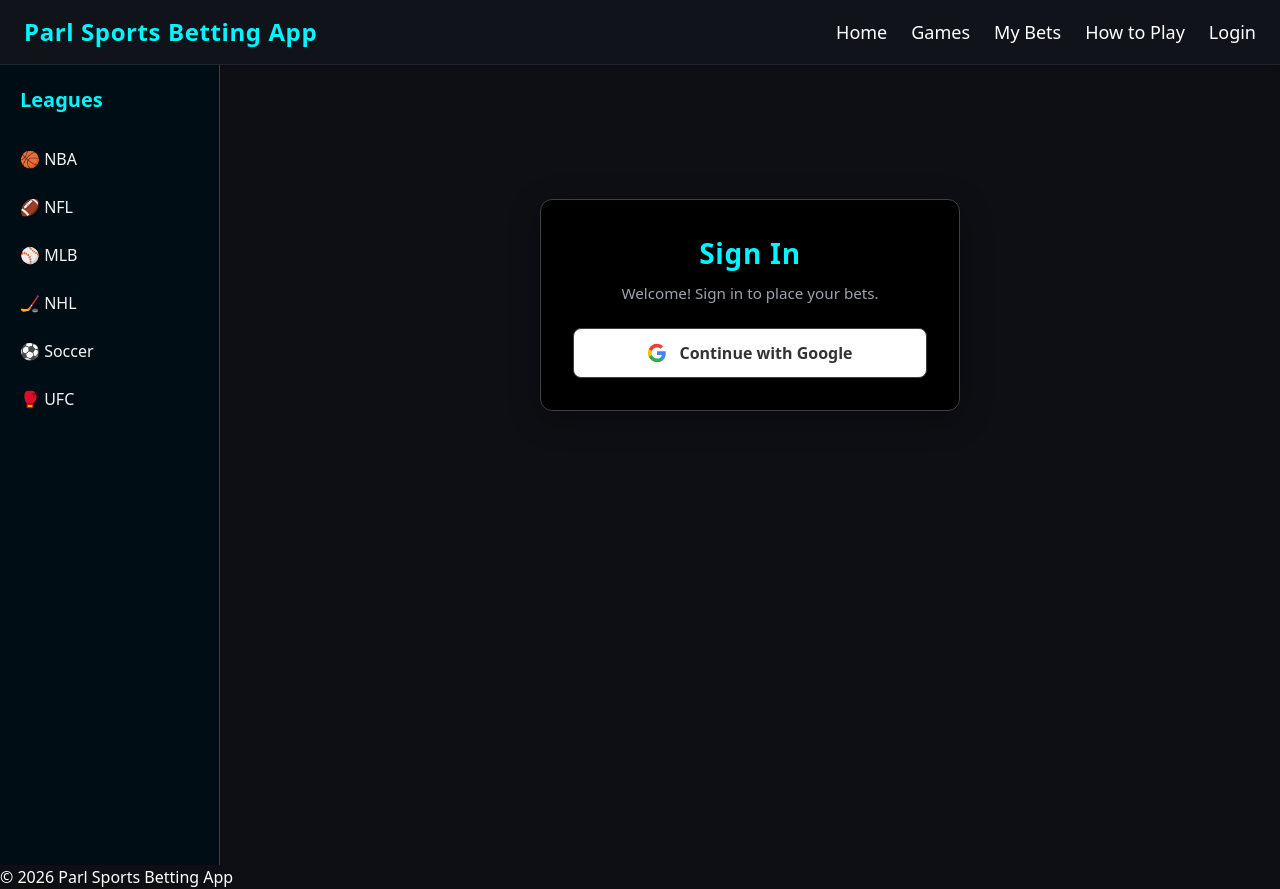
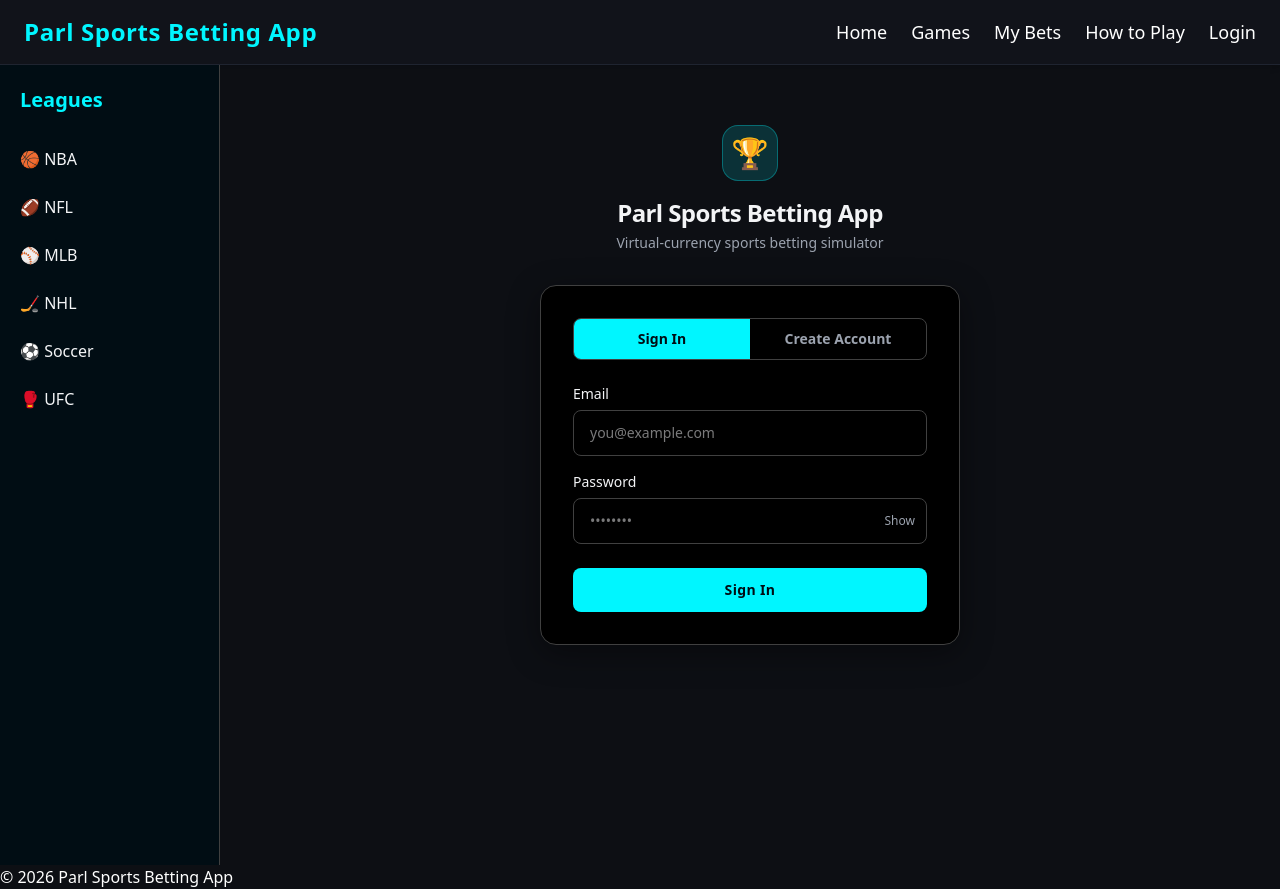
Before and after one commit to AmalSresh/491-ParlAI, a React (Vite) app in the folder frontend/: page /login in a window 1280 px wide. Built offline with nearby package versions, Linux system fonts and the light colour scheme; no server answers.

Commit message:
login page

```diff
--- a/frontend/src/context/AuthContext.jsx
+++ b/frontend/src/context/AuthContext.jsx
@@ -5,10 +5,9 @@ import {
   useEffect,
   useCallback,
 } from 'react';
+import { apiFetch, setToken, clearToken, getToken } from '../api.js';
 
 const AuthContext = createContext(null);
-
-const AUTH_ME_URL = '/.auth/me';
 
 export function AuthProvider({ children }) {
   const [user, setUser] = useState(null);
@@ -16,13 +15,31 @@ export function AuthProvider({ children }) {
 
   const checkAuth = useCallback(async () => {
     try {
-      const res = await fetch(AUTH_ME_URL, { cache: 'no-store' });
+      // Try JWT first
+      if (getToken()) {
+        const res = await apiFetch('/api/user/me');
+        if (res.ok) {
+          const dbUser = await res.json();
+          setUser({
+            id: dbUser.id,
+            name: dbUser.nickname,
+            email: dbUser.email,
+            provider: 'email',
+            onboardingStage: dbUser.onboardingStage,
+            balance: dbUser.balance,
+          });
+          setLoading(false);
+          return;
+        }
+        // Token invalid/expired — clear it
+        clearToken();
+      }
 
-      if (!res.ok) throw new Error();
-
-      const data = await res.json();
+      // Fall back to SWA Google OAuth
+      const swaRes = await fetch('/.auth/me', { cache: 'no-store' });
+      if (!swaRes.ok) throw new Error();
+      const data = await swaRes.json();
       const principal = data?.clientPrincipal;
-
       if (!principal) throw new Error();
 
       const userRes = await fetch('/api/user/me');
@@ -36,22 +53,54 @@ export function AuthProvider({ children }) {
         onboardingStage: dbUser.onboardingStage,
         balance: dbUser.balance,
       });
-
-      setLoading(false);
-      return;
     } catch {
       setUser(null);
+    } finally {
       setLoading(false);
     }
   }, []);
 
   useEffect(() => {
-    (async () => {
-      await checkAuth();
-    })();
+    checkAuth();
   }, [checkAuth]);
 
-  // SOCIAL LOGIN PROVIDERS
+  async function login(email, password) {
+    const res = await apiFetch('/api/auth/login', {
+      method: 'POST',
+      headers: { 'Content-Type': 'application/json' },
+      body: JSON.stringify({ email, password }),
+    });
+    const data = await res.json();
+    if (!res.ok) throw new Error(data.error || 'Login failed.');
+    setToken(data.token);
+    setUser({
+      id: data.user.id,
+      name: data.user.nickname,
+      email: data.user.email,
+      provider: 'email',
+      onboardingStage: data.user.onboardingStage,
+      balance: data.user.balance,
+    });
+  }
+
+  async function register(email, password, nickname) {
+    const res = await apiFetch('/api/auth/register', {
+      method: 'POST',
+      headers: { 'Content-Type': 'application/json' },
+      body: JSON.stringify({ email, password, nickname }),
+    });
+    const data = await res.json();
+    if (!res.ok) throw new Error(data.error || 'Registration failed.');
+    setToken(data.token);
+    setUser({
+      id: data.user.id,
+      name: data.user.nickname,
+      email: data.user.email,
+      provider: 'email',
+      onboardingStage: data.user.onboardingStage,
+      balance: data.user.balance,
+    });
+  }
 
   function loginWithGoogle() {
     window.location.href =
@@ -59,9 +108,14 @@ export function AuthProvider({ children }) {
       encodeURIComponent(window.location.origin + '/');
   }
 
-  // LOGOUT
   function logout() {
-    window.location.href = '/.auth/logout?post_logout_redirect_uri=/login';
+    if (getToken()) {
+      clearToken();
+      setUser(null);
+      window.location.href = '/login';
+    } else {
+      window.location.href = '/.auth/logout?post_logout_redirect_uri=/login';
+    }
   }
 
   const value = {
@@ -69,6 +123,8 @@ export function AuthProvider({ children }) {
     loading,
     isAuthenticated: !!user,
     setUser,
+    login,
+    register,
     loginWithGoogle,
     logout,
     checkAuth,
--- a/frontend/src/pages/login.jsx
+++ b/frontend/src/pages/login.jsx
@@ -3,72 +3,189 @@ import { useNavigate, useLocation } from 'react-router-dom';
 import { useAuth } from '../context/AuthContext';
 
 export default function Login() {
+  const [mode, setMode] = useState('signin'); // 'signin' | 'register'
+  const [email, setEmail] = useState('');
+  const [password, setPassword] = useState('');
+  const [nickname, setNickname] = useState('');
+  const [showPass, setShowPass] = useState(false);
   const [error, setError] = useState('');
   const [submitting, setSubmitting] = useState(false);
 
-  const { loginWithGoogle, isAuthenticated } = useAuth();
-
+  const { login, register, isAuthenticated } = useAuth();
   const navigate = useNavigate();
   const location = useLocation();
   const from = location.state?.from?.pathname ?? '/';
 
-  // Handle redirect in effect to prevent render warnings
   useEffect(() => {
-    if (isAuthenticated) {
-      navigate(from, { replace: true });
-    }
+    if (isAuthenticated) navigate(from, { replace: true });
   }, [isAuthenticated, navigate, from]);
 
   if (isAuthenticated) return null;
 
-  async function handleLogin(providerFn) {
+  function switchMode(next) {
+    setMode(next);
+    setError('');
+    setEmail('');
+    setPassword('');
+    setNickname('');
+  }
+
+  async function handleSubmit(e) {
+    e.preventDefault();
+    setError('');
+
+    if (!email.trim() || !password) {
+      setError('Please fill in all required fields.');
+      return;
+    }
+    if (mode === 'register' && !nickname.trim()) {
+      setError('Please choose a display name.');
+      return;
+    }
+    if (mode === 'register' && password.length < 6) {
+      setError('Password must be at least 6 characters.');
+      return;
+    }
+
+    setSubmitting(true);
     try {
-      setError('');
-      setSubmitting(true);
-      await providerFn();
+      if (mode === 'signin') {
+        await login(email.trim(), password);
+      } else {
+        await register(email.trim(), password, nickname.trim());
+      }
     } catch (err) {
-      setError('Login failed. Please try again.');
-      console.error('Login error:', err);
+      setError(err.message || 'Something went wrong. Please try again.');
     } finally {
       setSubmitting(false);
     }
   }
 
   return (
-    <div className="min-h-[60vh] flex items-center justify-center py-8 px-4">
-      <div className="w-full max-w-[420px] bg-sb-card border border-sb-border rounded-xl p-8 shadow-[0_8px_32px_rgba(0,0,0,0.3)]">
-        <div className="text-center mb-6">
-          <h1 className="text-[1.75rem] font-bold text-sb-blue mb-2 tracking-wide">
+    <div className="min-h-[80vh] flex items-center justify-center py-8 px-4">
+      <div className="w-full max-w-[420px]">
+        {/* Logo / Brand */}
+        <div className="text-center mb-8">
+          <div className="inline-flex items-center justify-center w-14 h-14 rounded-2xl bg-sb-blue/15 border border-sb-blue/30 mb-4">
+            <span className="text-3xl">🏆</span>
+          </div>
+          <h1 className="text-2xl font-extrabold text-sb-text tracking-tight">
+            Parl Sports Betting App
+          </h1>
+          <p className="text-sb-muted text-sm mt-1">Virtual-currency sports betting simulator</p>
+        </div>
+
+        {/* Card */}
+        <div className="bg-sb-card border border-sb-border rounded-2xl p-8 shadow-[0_8px_32px_rgba(0,0,0,0.4)]">
+          {/* Tab Toggle */}
+          <div className="flex rounded-lg border border-sb-border overflow-hidden mb-6">
+            <button
+              type="button"
+              onClick={() => switchMode('signin')}
+              className={`flex-1 py-2.5 text-sm font-semibold transition-colors ${
+                mode === 'signin'
+                  ? 'bg-sb-blue text-sb-nav'
+                  : 'text-sb-muted hover:text-sb-text'
+              }`}
+            >
               Sign In
-          </h1>
-          <p className="text-sb-muted text-[0.95rem]">
-            Welcome! Sign in to place your bets.
-          </p>
+            </button>
+            <button
+              type="button"
+              onClick={() => switchMode('register')}
+              className={`flex-1 py-2.5 text-sm font-semibold transition-colors ${
+                mode === 'register'
+                  ? 'bg-sb-blue text-sb-nav'
+                  : 'text-sb-muted hover:text-sb-text'
+              }`}
+            >
+              Create Account
+            </button>
           </div>
 
           {error && (
-          <div
-            className="rounded-lg py-3 px-4 text-[0.9rem] mb-4 border border-red-500/50 text-sb-error bg-[rgba(220,53,69,0.15)]"
-            role="alert"
-          >
+            <div className="rounded-lg py-3 px-4 text-sm mb-4 border border-red-500/40 text-red-300 bg-red-500/10">
               {error}
             </div>
           )}
 
+          <form onSubmit={handleSubmit} className="space-y-4" noValidate>
+            {mode === 'register' && (
+              <div>
+                <label className="block text-sm font-medium text-sb-text mb-1.5">
+                  Display Name
+                </label>
+                <input
+                  type="text"
+                  value={nickname}
+                  onChange={(e) => setNickname(e.target.value)}
+                  placeholder="e.g. SportsFan42"
+                  autoComplete="username"
+                  className="w-full rounded-lg border border-sb-border bg-sb-bg px-4 py-3 text-sb-text text-sm outline-none transition focus:border-sb-blue focus:ring-1 focus:ring-sb-blue/40"
+                />
+              </div>
+            )}
+
+            <div>
+              <label className="block text-sm font-medium text-sb-text mb-1.5">
+                Email
+              </label>
+              <input
+                type="email"
+                value={email}
+                onChange={(e) => setEmail(e.target.value)}
+                placeholder="you@example.com"
+                autoComplete="email"
+                className="w-full rounded-lg border border-sb-border bg-sb-bg px-4 py-3 text-sb-text text-sm outline-none transition focus:border-sb-blue focus:ring-1 focus:ring-sb-blue/40"
+              />
+            </div>
+
+            <div>
+              <label className="block text-sm font-medium text-sb-text mb-1.5">
+                Password
+              </label>
+              <div className="relative">
+                <input
+                  type={showPass ? 'text' : 'password'}
+                  value={password}
+                  onChange={(e) => setPassword(e.target.value)}
+                  placeholder={mode === 'register' ? 'At least 6 characters' : '••••••••'}
+                  autoComplete={mode === 'signin' ? 'current-password' : 'new-password'}
+                  className="w-full rounded-lg border border-sb-border bg-sb-bg px-4 py-3 pr-12 text-sb-text text-sm outline-none transition focus:border-sb-blue focus:ring-1 focus:ring-sb-blue/40"
+                />
                 <button
                   type="button"
-          className="w-full inline-flex items-center justify-center gap-3 py-3 px-5 text-base font-semibold rounded-lg bg-white text-[#333] border border-sb-border hover:bg-gray-100 disabled:opacity-70 cursor-pointer transition-colors"
-          onClick={() => handleLogin(loginWithGoogle)}
+                  onClick={() => setShowPass((s) => !s)}
+                  className="absolute right-3 top-1/2 -translate-y-1/2 text-sb-muted hover:text-sb-text transition-colors text-xs font-medium select-none"
+                  tabIndex={-1}
+                >
+                  {showPass ? 'Hide' : 'Show'}
+                </button>
+              </div>
+            </div>
+
+            <button
+              type="submit"
               disabled={submitting}
+              className="w-full py-3 rounded-lg bg-sb-blue text-sb-nav font-bold text-sm tracking-wide hover:bg-sb-blue-light active:scale-[0.98] transition-all disabled:opacity-60 disabled:cursor-not-allowed mt-2"
             >
-          <svg width="20" height="20" viewBox="0 0 24 24" aria-hidden="true">
-            <path fill="#4285F4" d="M22.56 12.25c0-.78-.07-1.53-.2-2.25H12v4.26h5.92c-.26 1.37-1.04 2.53-2.21 3.31v2.77h3.57c2.08-1.92 3.28-4.74 3.28-8.09z"/>
-            <path fill="#34A853" d="M12 23c2.97 0 5.46-.98 7.28-2.66l-3.57-2.77c-.98.66-2.23 1.06-3.71 1.06-2.86 0-5.29-1.93-6.16-4.53H2.18v2.84C3.99 20.53 7.7 23 12 23z"/>
-            <path fill="#FBBC05" d="M5.84 14.09c-.22-.66-.35-1.36-.35-2.09s.13-1.43.35-2.09V7.07H2.18C1.43 8.55 1 10.22 1 12s.43 3.45 1.18 4.93l3.66-2.84z"/>
-            <path fill="#EA4335" d="M12 5.38c1.62 0 3.06.56 4.21 1.64l3.15-3.15C17.45 2.09 14.97 1 12 1 7.7 1 3.99 3.47 2.18 7.07l3.66 2.84c.87-2.6 3.3-4.53 6.16-4.53z"/>
-          </svg>
-          Continue with Google
+              {submitting
+                ? mode === 'signin'
+                  ? 'Signing in...'
+                  : 'Creating account...'
+                : mode === 'signin'
+                ? 'Sign In'
+                : 'Create Account'}
             </button>
+          </form>
+
+
+          {mode === 'register' && (
+            <p className="text-xs text-sb-muted text-center mt-4 leading-relaxed">
+              New accounts start with <span className="text-sb-text font-semibold">$1,000</span> in virtual currency. No real money involved.
+            </p>
+          )}
+        </div>
       </div>
     </div>
   );
```
Also changed, not shown: 2 other files (tests, documents, lock files or other folders). Lines whose indentation alone changed are shown as unchanged.
